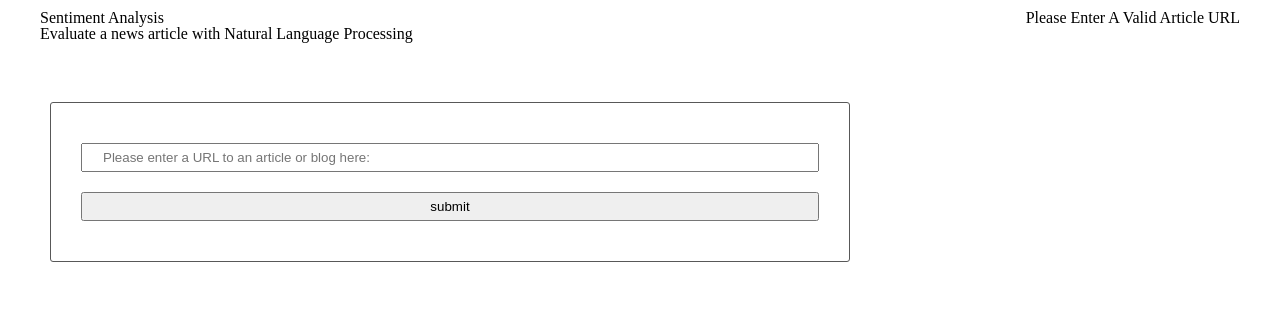
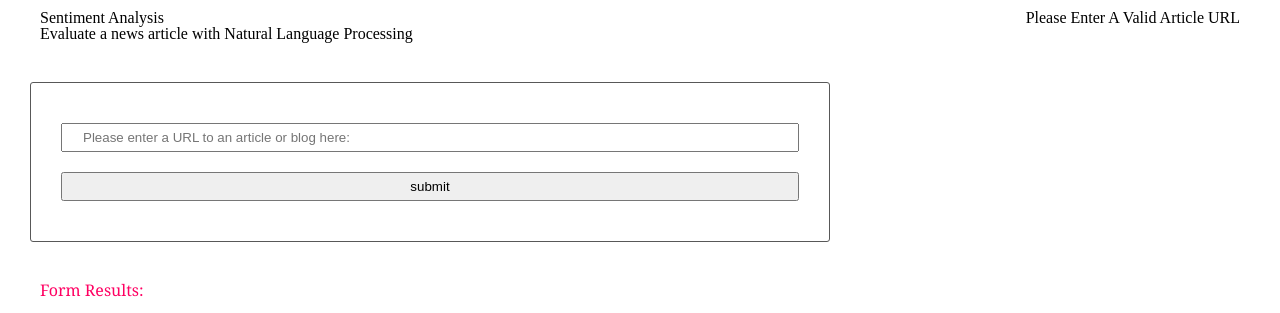
Before and after one commit to jokeralive/jokeralive, a website built with webpack: page src/client/views/index.html in a window 1280 px wide. Shown: the top 313 px of the page. Built offline with nearby package versions, Linux system fonts and the light colour scheme.

Commit message:
change base.css

```diff
--- a/src/client/styles/base.scss
+++ b/src/client/styles/base.scss
@@ -10,16 +10,16 @@ main {
 
 section {
     max-width: 800px;
-    margin: 50px auto;
-    font-family: 'Lato', sans-serif;
+    margin: 30px auto;
+    font-family: 'Georgia', serif;
     font-size: 1em;
-    margin: 50px;
-    color: #343434;
+    margin: 30px;
+    color: #313830;
 }
 
 #results {
-    font-family: 'Parisienne', cursive;
-    font-size: 2em;
+    font-family: 'Georgia', sans-serif;
+    font-size: 1em;
     padding: 10px;
     color: #ff0062;
 }
```
